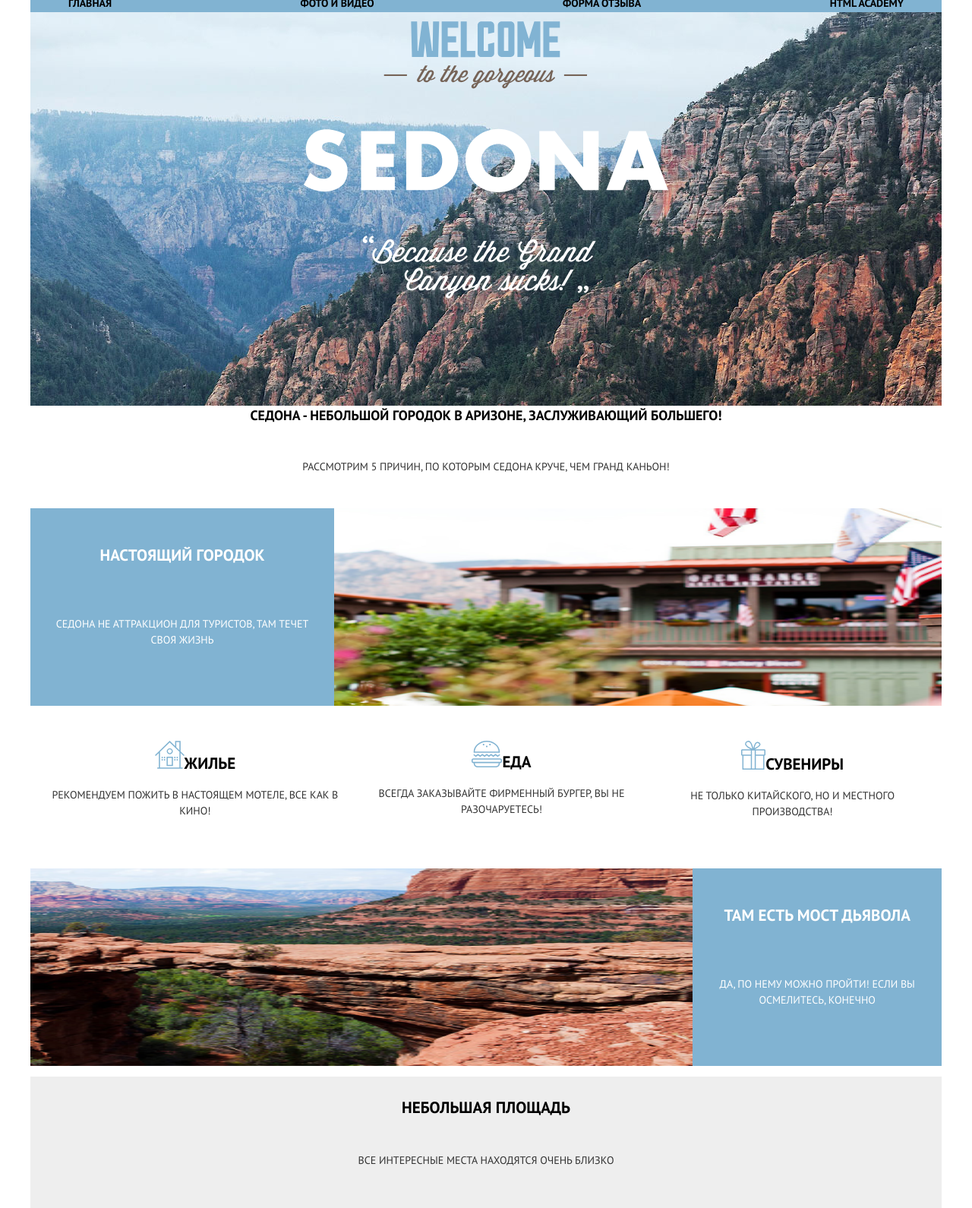
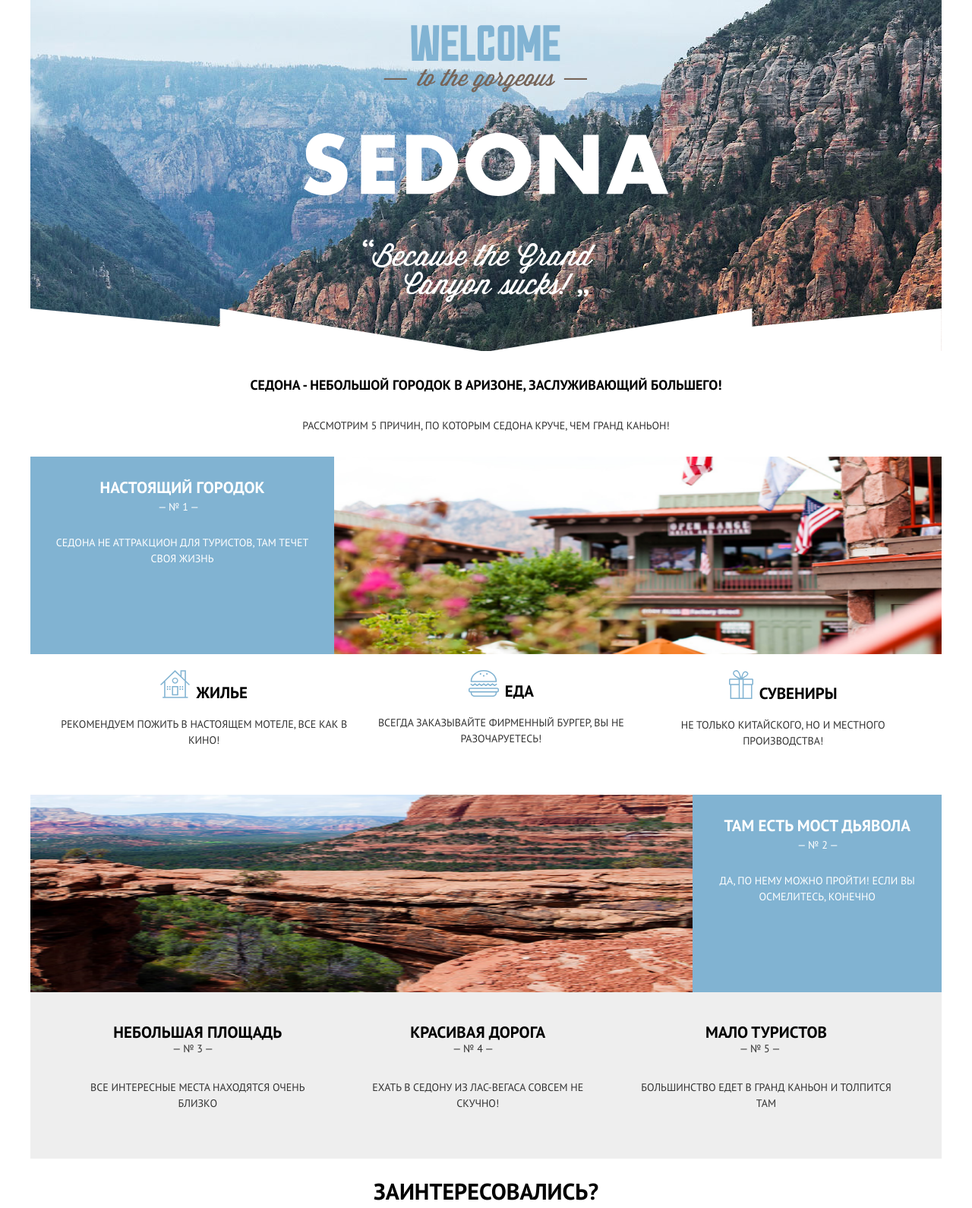
Before and after one commit to htmlacademy-adaptive/1944679-sedona-25, a website: page source/index.html in a window 1280 px wide. Shown: the part 112-1702 px from the top of the page at 76% size. Drawn offline with nearby package versions, Linux system fonts and the light colour scheme; files that its build step writes are made by us from their sources.

Commit message:
Декоративные элементы главной страницы.

```diff
--- a/source/index.html
+++ b/source/index.html
@@ -12,7 +12,7 @@
         <a class="main-header__logo">
           <img class="logo-image" src="img/logo.png" width="185" height="96" alt="Город Седона.">
         </a>
-        <nav class="main-nav">
+        <nav class="main-nav main-nav--closed main-nav--nojs">
           <button class="main-nav__toggle" type="button">
             <span class="visually-hidden">Главное меню</span>
           </button>
@@ -62,7 +62,7 @@
                     <h3 class="advantages__title">Настоящий городок</h3>
                     <p class="advantages__item-description">Седона не аттракцион для туристов, там течет своя жизнь</p>
                   </div>
-                  <img class="advantages__item-city" src="img/advantages-image-1-mobile.png" width="320" height="260" alt="Здание города.">
+                  <img class="advantages__item-city" src="img/advantages-image-1-tablet.png" width="320" height="260" alt="Здание города.">
                 </div>
                 <ul class="advantages-sublist">
                   <li class="advantages-sublist__item">
@@ -90,15 +90,15 @@
               </li>
             </ol>
             <ol class="advantages__list-continuation">
-                <li class="advantages__item">
+                <li class="advantages__item-continuation">
                   <h3 class="advantages__title advantages__title--color">Небольшая площадь</h3>
                   <p class="advantages__item-description advantages__item-description--color">Все интересные места находятся очень близко</p>
                 </li>
-                <li class="advantages__item">
+                <li class="advantages__item-continuation">
                   <h3 class="advantages__title advantages__title--color">Красивая дорога</h3>
                   <p class="advantages__item-description advantages__item-description--color">Ехать в Седону из Лас-Вегаса совсем не скучно!</p>
                 </li>
-                <li class="advantages__item">
+                <li class="advantages__item-continuation">
                   <h3 class="advantages__title advantages__title--color">Мало туристов</h3>
                   <p class="advantages__item-description advantages__item-description--color">Большинство едет в Гранд Каньон и толпится там</p>
                 </li>
@@ -154,5 +154,6 @@
         </div>
       </footer>
     </div>
+    <script src="js/script.js"></script>
   </body>
 </html>
--- /dev/null
+++ b/source/js/script.js
@@ -0,0 +1,14 @@
+let navMain = document.querySelector('.main-nav');
+let navToggle = document.querySelector('.main-nav__toggle');
+
+navMain.classList.remove('main-nav--nojs');
+
+navToggle.addEventListener('click', function () {
+  if (navMain.classList.contains('main-nav--closed')) {
+    navMain.classList.remove('main-nav--closed');
+    navMain.classList.add('main-nav--opened');
+  } else {
+    navMain.classList.add('main-nav--closed');
+    navMain.classList.remove('main-nav--opened');
+  }
+});
--- a/source/less/blocks/advantages-sublist.less
+++ b/source/less/blocks/advantages-sublist.less
@@ -5,6 +5,7 @@
   @media (min-width: @tablet-width) {
     display: flex;
     justify-content: space-between;
+    padding: 0 36px;
   }
 }
 
@@ -23,19 +24,26 @@
 
 .advantages-sublist__title--house::before {
   content: url("../img/icon-house.svg");
+  padding-right: 8px;
 }
 
 .advantages-sublist__title--food::before {
   content: url("../img/icon-food.svg");
+  padding-right: 8px;
 }
 
 .advantages-sublist__title--presents::before {
   content: url("../img/icon-presents.svg");
+  padding-right: 8px;
 }
 
 .advantages-sublist__description {
   color: @colortext;
   text-transform: uppercase;
+
+  @media (min-width: @tablet-width) {
+    padding-bottom: 46px;
+  }
 }
 
 .advantages-sublist__item {
--- a/source/less/blocks/advantages.less
+++ b/source/less/blocks/advantages.less
@@ -3,11 +3,73 @@
   color: @colortext;
   text-align: center;
   padding: 30px 18px;
+  margin: 0;
 }
 
 .advantages__list {
+  counter-reset: myCounter;
   list-style: none;
   padding: 0;
+  margin: 0;
+}
+
+.advantages__item-text {
+  position: relative;
+}
+
+.advantages__item-text::before {
+  position: absolute;
+  top: 8vh;
+  left: 43%;
+  counter-increment: myCounter;
+  content: "\2014 \00A0 № " counter(myCounter) " \2014";
+  color: #ffffff;
+
+  @media (min-width: @tablet-width) {
+    left: 39%;
+  }
+
+  @media (min-width: @desktop-width) {
+    left: 42%;
+    top: 7vh;
+  }
+}
+
+.advantages__list-continuation {
+  counter-reset: myCounter2 2;
+  list-style: none;
+  background-color: #eeeeee;
+  padding: 0;
+  margin: 0;
+
+  @media (min-width: @tablet-width) {
+    display: flex;
+    padding: 0 36px;
+  }
+}
+
+.advantages__item-continuation {
+  position: relative;
+  margin: 0 18px;
+  border-bottom: 1px solid #D6D6D6;
+
+  @media (min-width: @tablet-width) {
+    border-bottom: none;
+    margin: 0;
+  }
+}
+
+.advantages__item-continuation::before {
+  position: absolute;
+  top: 8vh;
+  left: 43%;
+  counter-increment: myCounter2 1;
+  content: "\2014 \00A0 № " counter(myCounter2) " \2014";
+  color: @colortext;
+
+  @media (min-width: @tablet-width) {
+    left: 41%;
+  }
 }
 
 .advantages__item-text {
@@ -53,6 +115,8 @@
   line-height: 26px;
   color: #ffffff;
   text-align: center;
+  margin: 0;
+  padding-bottom: 20px;
   padding-top: 30px;
 
   @media (min-width: @tablet-width) {
@@ -65,24 +129,26 @@
   text-transform: uppercase;
   font-weight: 400;
   color: #ffffff;
-  padding: 49px 18px 40px 18px;
+  padding: 32px 18px 40px 18px;
   text-align: center;
   margin: 0;
+
+  @media (min-width: @tablet-width) {
+    padding-bottom: 62px;
+  }
 }
 
 .advantages__title--color {
   color: #000000;
   margin: 0;
+
+  @media (min-width: @tablet-width) {
+    padding-top: 42px;
+  }
 }
 
 .advantages__item-description--color {
   color: @colortext;
-}
-
-.advantages__list-continuation {
-  list-style: none;
-  background-color: #eeeeee;
-  padding: 0;
 }
 
 .advantages__list-wrapper {
--- a/source/less/blocks/banner.less
+++ b/source/less/blocks/banner.less
@@ -1,11 +1,27 @@
 .banner__background {
+  position: relative;
   background-image: url("../img/banner.png");
   background-repeat: no-repeat;
-  width: 100%;
+  background-size: cover;
+  background-position: 50%;
+  z-index: -1;
 
   @media (min-width: @tablet-width) {
     height: 518px;
+    background-position: 60%;
   }
+}
+
+.banner__background::after {
+  content: "";
+  position: absolute;
+  bottom: -1px;
+  right:0;
+  width: 100%;
+  height: 57px;
+  background-image: url("../img/corners-banner.svg");
+  background-size: cover;
+  background-position: 50%;
 }
 
 .banner__image {
@@ -14,6 +30,7 @@
 
   @media (min-width: @tablet-width) {
     width: 60%;
+    padding-top: 77px;
   }
 
   @media (min-width: @desktop-width) {
@@ -23,6 +40,7 @@
 
 .banner__description {
   display: block;
+  padding-top: 32px;
   font-family: "PT Sans", sans-serif;
   font-weight: 700;
   font-size: 18px;
--- a/source/less/blocks/main-header.less
+++ b/source/less/blocks/main-header.less
@@ -1,5 +1,16 @@
+.main-header {
+  position: relative;
+  background-color: #ffffff;
+  height: 56px;
+}
+
 .main-header__logo {
   width: 185px;
   display: block;
   margin: 0 auto;
+
+  @media (min-width: @tablet-width) {
+    position: relative;
+    z-index: 5;
+  }
 }
--- a/source/less/blocks/main-nav.less
+++ b/source/less/blocks/main-nav.less
@@ -1,10 +1,88 @@
 .main-nav {
   background-color: @background;
-  padding: 0 50px;
+  /*padding: 0 50px;*/
+  position: absolute;
+  top: 0;
+  width: 100%;
+
 }
 
 .main-nav__toggle {
+  position: absolute;
+  top: 0;
+  right: 0;
+  z-index: 2;
+  display: block;
+  width: 70px;
+  height: 50px;
+  background-color: #ffffff;
+  cursor: pointer;
+  border: none;
+
   @media (min-width: @tablet-width) {
     display: none;
   }
 }
+
+.main-nav--closed .main-nav__toggle::before {
+  content: "";
+  position: absolute;
+  top: 15px;
+  right: 20px;
+  width: 23px;
+  height: 4px;
+  background-color: #81b3d2;
+  box-shadow: 0 8px 0 0 #81b3d2, 0 16px 0 0 #81b3d2;
+}
+
+  @media (max-width: @mobile-width-only) {
+  .main-nav--closed .site-list__item {
+    display: none;
+  }
+}
+
+/*.main-nav--closed .main-nav__toggle:active::before {
+  background-color: fade(#ffffff, 30%);
+  box-shadow:
+    0 8px 0 0 fade(#ffffff, 30%),
+    0 16px 0 0 fade(#ffffff, 30%);
+}*/
+
+.main-nav--opened .main-nav__toggle {
+  background-color: #81b3d2;
+  top: 3px;
+  right: 0;
+
+  &::before,
+  &::after {
+    content: "";
+    position: absolute;
+    top: 24px;
+    left: 18px;
+    width: 31px;
+    height: 4px;
+    background-color: #ffffff;
+  }
+
+  &::before {
+    transform: rotate(45deg);
+    box-shadow: none;
+  }
+
+  &::after {
+    transform: rotate(-45deg);
+  }
+
+  .main-nav--nojs .main-nav__toggle {
+    display: none;
+  }
+
+  .main-nav--nojs .site-list__item {
+    display: block;
+  }
+}
+/*  &:active::before,
+  &:active::after {
+    background-color: fade(#ffffff, 30%);
+  }
+}*/
--- a/source/less/blocks/reservation.less
+++ b/source/less/blocks/reservation.less
@@ -28,6 +28,7 @@
   padding: 15px 0;
   box-sizing: border-box;
   margin: 0 auto;
+  margin-top: 30px;
 
   @media (min-width: @tablet-width) {
     width: 458px;
--- a/source/less/blocks/site-list.less
+++ b/source/less/blocks/site-list.less
@@ -6,22 +6,56 @@
 
   @media (min-width: @tablet-width) {
     display: flex;
-    justify-content: space-between;
+    justify-content: space-around;
     margin: 0 auto;
+    background-color: #ffffff;
+  }
+}
+
+.site-list::after {
+  content: "";
+  position: absolute;
+  bottom: 0;
+  left: 0;
+  width: 100%;
+  height: 7px;
+  background: linear-gradient(180deg, rgba(0, 0, 0, 0) 0%, rgba(0, 0, 0, 0.2) 100%);
+
+  @media (min-width: @tablet-width) {
+    content: "";
+    background: none;
   }
 }
 
 .site-list__item {
   text-align: center;
-  font-weight: 700;
-  font-size: 18px;
-  line-height: 26px;
-  text-transform: uppercase;
+  vertical-align: middle;
+  height: 55px;
+  padding-top: 17px;
+  box-sizing: border-box;
+  border-top: 1px solid rgba(255, 255, 255, 0.2);
+  border-bottom: 1px solid rgba(1, 1, 1, 0.2);
+  cursor: pointer;
+
+  @media (min-width: @tablet-width) {
+    border: none;
+  }
+}
+
+.site-list__item:nth-child(2) {
+  @media (min-width: @tablet-width) {
+    padding-right: 135px;
+    padding-left: 50px;
+  }
 }
 
 .site-list__link {
   text-decoration: none;
   color: #ffffff;
+  font-weight: 700;
+  font-size: 18px;
+  line-height: 26px;
+  text-transform: uppercase;
 
   @media (min-width: @tablet-width) {
     color: #000000;
```
Also changed, not shown: source/img/corners-banner.svg (added).
